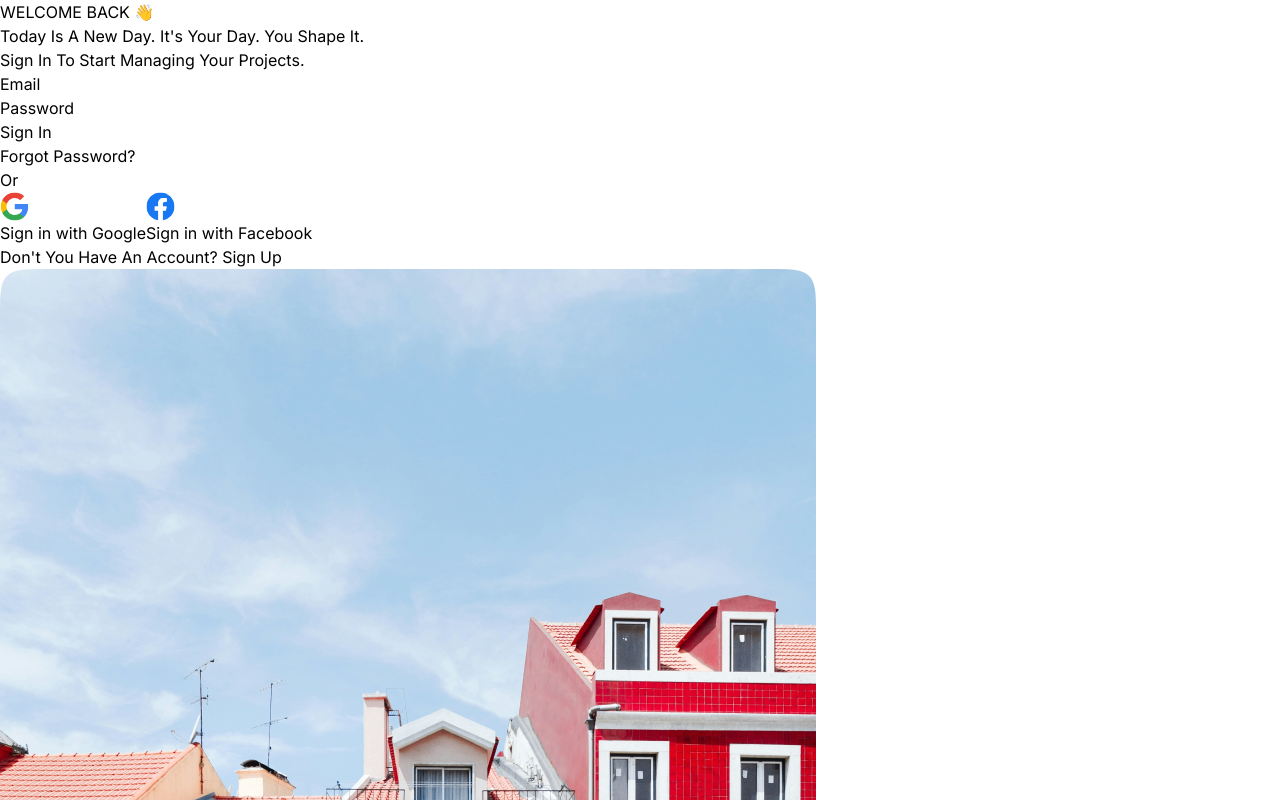
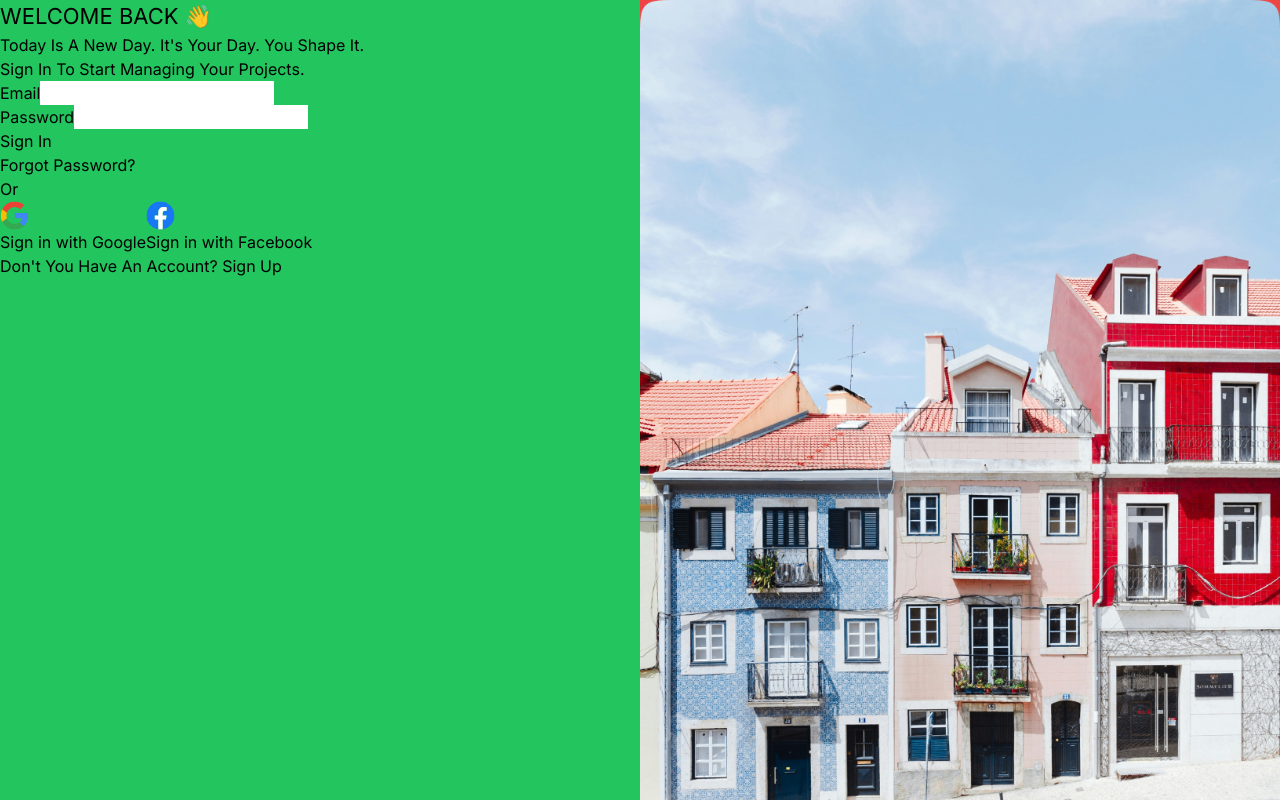
Before and after one commit to chemsodev/Hak_Dari_Front, a Next.js app: page / in a window 1280 px wide. Shown: the top 800 px of the page. Built offline with nearby package versions, Linux system fonts and the light colour scheme.

Commit message:
i'm stuck

```diff
--- a/src/app/layout.js
+++ b/src/app/layout.js
@@ -1,6 +1,5 @@
 import { Inter } from "next/font/google";
 import "@styles/globals.css";
-
 const inter = Inter({ subsets: ["latin"] });
 
 export const metadata = {
--- a/src/pages/LoginJoin.jsx
+++ b/src/pages/LoginJoin.jsx
@@ -1,21 +1,22 @@
-'use client';
-import {useState} from 'react';
+"use client";
+import { useState } from "react";
+import Image from "next/image";
 
 function LoginJoin() {
-  const [email, setEmail] = useState('');
-  const [password, setPassword] = useState('');
+      const [email, setEmail] = useState("");
+      const [password, setPassword] = useState("");
 
       const handleSubmit = (event) => {
             event.preventDefault();
 
-    console.log('Email:', email);
-    console.log('Password:', password);
+            console.log("Email:", email);
+            console.log("Password:", password);
       };
 
       return (
-    <div className="container">
-      <div className="login-form">
-        <h2>WELCOME BACK 👋</h2>
+            <div className="container flex min-w-full min-h-screen bg-blue-500 flex-row justify-between">
+                  <div className="login-form w-[50%] bg-green-500 min-h-full">
+                        <h2 className="text-3xl">WELCOME BACK 👋</h2>
                         <p>
                               Today Is A New Day. It's Your Day. You Shape It.
                               <br />
@@ -50,20 +51,25 @@ function LoginJoin() {
                         <div className="social-login">
                               <p>Or</p>
                               <button>
-            <img src="/images/login-google.svg" alt="google" /> Sign in with Google
+                                    <img src="/images/login-google.svg" alt="google" /> Sign in with
+                                    Google
                               </button>
                               <button>
-            <img src="/images/login-facebook.svg" alt="facebook" /> Sign in with Facebook
+                                    <img src="/images/login-facebook.svg" alt="facebook" /> Sign in with
+                                    Facebook
                               </button>
                         </div>
                         <p>
                               Don't You Have An Account? <a href="#">Sign Up</a>
                         </p>
                   </div>
-      <div className="image-container">
-        <img
+                  <div className="image-container w-[50%] bg-red-500 min-h-full overflow-hidden">
+                        <Image
                               src="/images/login.png"
-          alt="Cityscape"
+                              alt="login"
+                              width={500}
+                              height={500}
+                              className="w-fit"
                         />
                   </div>
             </div>
--- a/tailwind.config.js
+++ b/tailwind.config.js
@@ -1,8 +1,11 @@
 /** @type {import('tailwindcss').Config} */
 
 module.exports = {
-  content: ["./pages/**/*.{html,js}", "./components/**/*.{html,js}"],
-  theme: {
+  content: [
+    "./src/app/**/*.{js,ts,jsx,tsx}",
+    "./src/components/**/*.{js,ts,jsx,tsx}",
+    "./src/pages/**/*.{js,ts,jsx,tsx}",
+  ],  theme: {
     extend: {
       colors: {
         primary: "#ff0000",
@@ -37,4 +40,5 @@ module.exports = {
     inherit: "inherit",
   },
   },
+  plugins: [],
 };
```
Also changed, not shown: public/images/login-login-art.png (added). Lines whose indentation alone changed are shown as unchanged.
